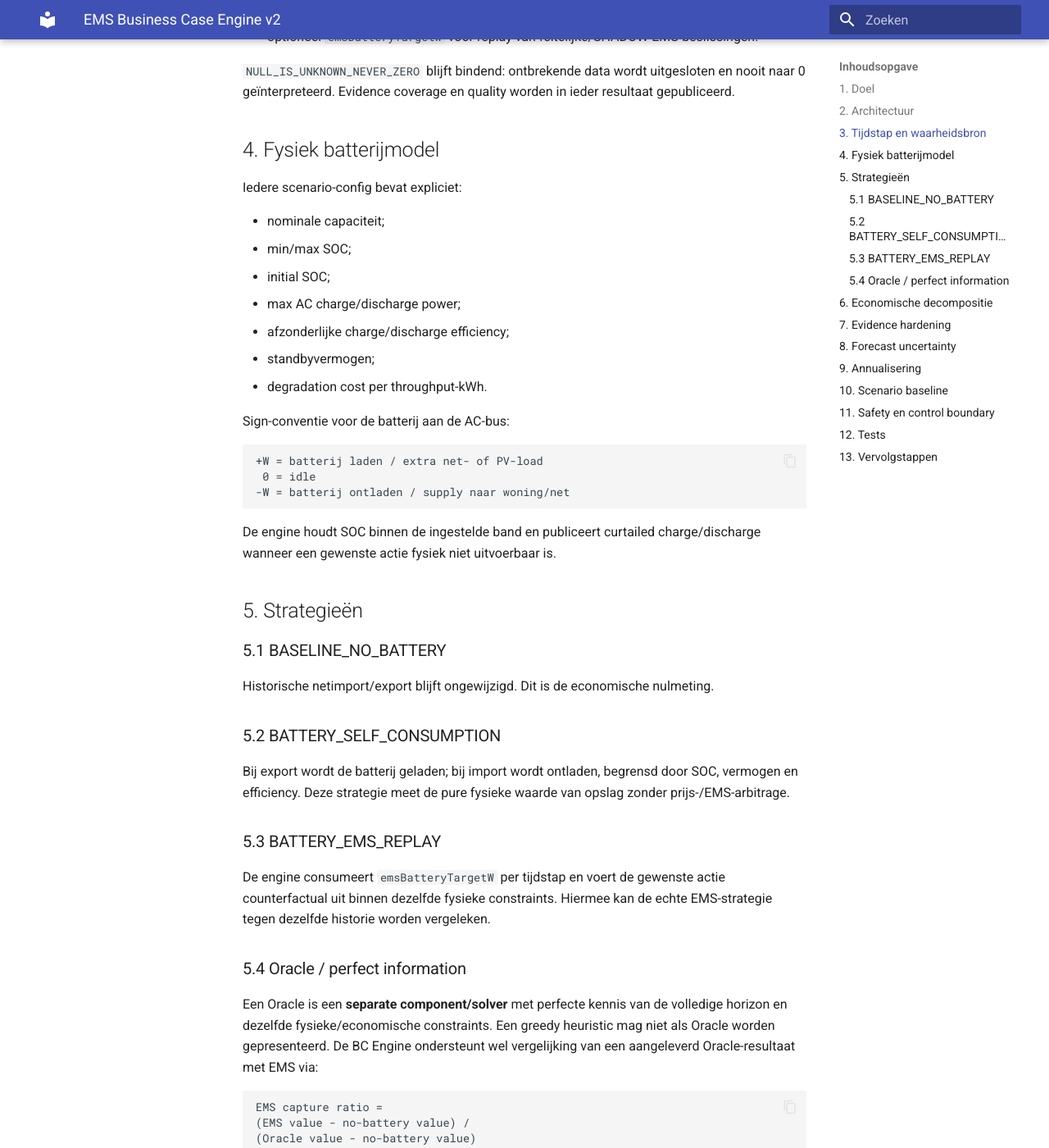
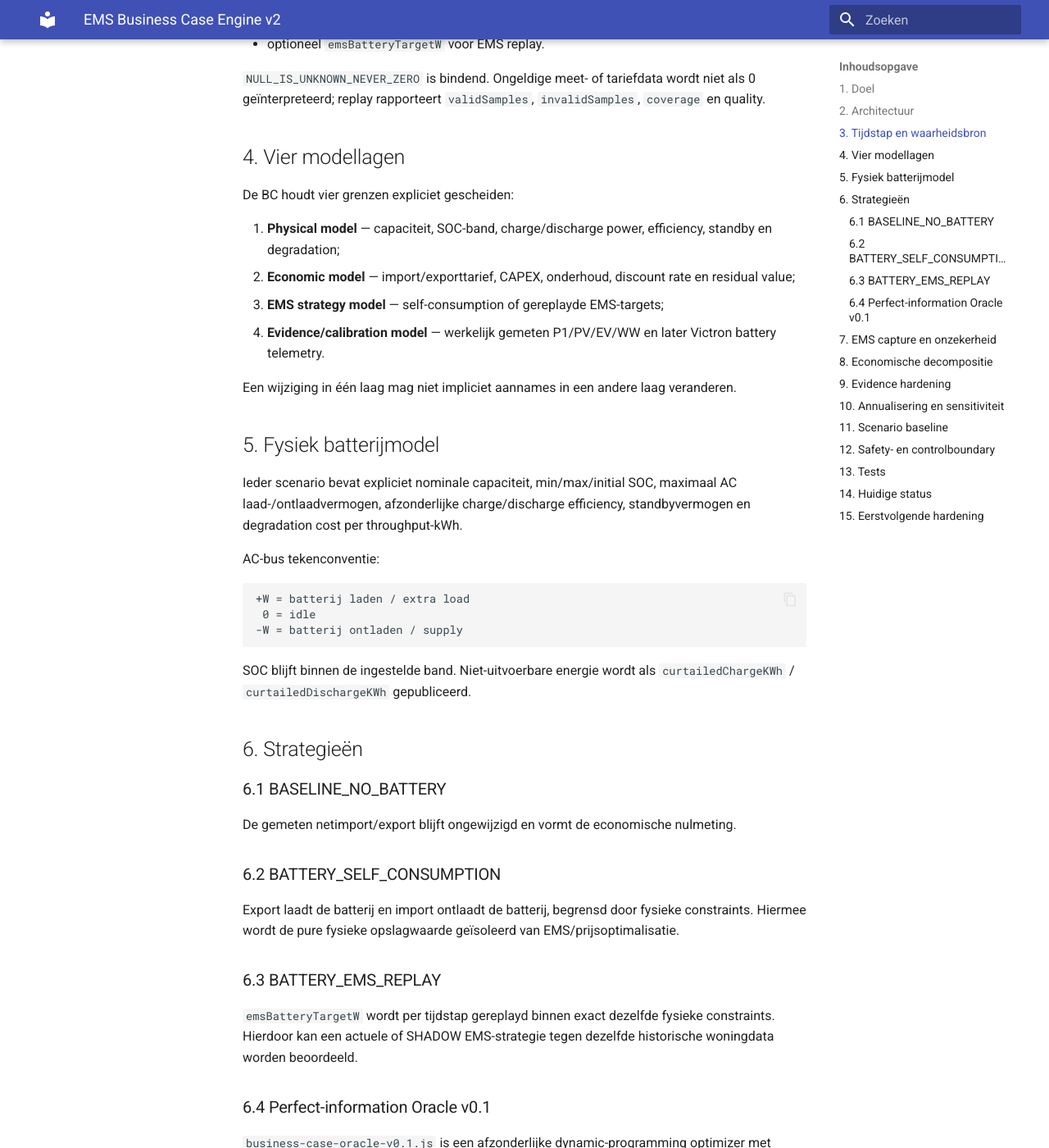
Before and after one commit to OnsKasteeltje/homey-energy-manual, an MkDocs documentation site: the page built from docs/software-architecture/components/business-case-engine-v2.md, in a window 1280 px wide and 1400 px high, scrolled down 1488 px. Shown: the whole window at 82% size. Built offline with MkDocs 1.6.1 and Material for MkDocs 9.7.7, drawn with Linux system fonts in a browser that asks for light colours; some of the changed text lies outside the part shown.

Commit message:
Complete Business Case Engine v2 architecture with Oracle and history adapter

````diff
--- a/docs/software-architecture/components/business-case-engine-v2.md
+++ b/docs/software-architecture/components/business-case-engine-v2.md
@@ -6,6 +6,8 @@
 last_verified: 2026-08-26
 sources:
   - docs/javascripts/business-case-engine-v2.js
+  - docs/javascripts/business-case-oracle-v0.1.js
+  - docs/javascripts/business-case-history-adapter-v0.1.js
   - docs/data/business-case-scenarios-v2.json
   - docs/data/energy-day-v2.json
   - docs/data/energy-day-series-7d.json
@@ -15,48 +17,50 @@
 
 ## 1. Doel
 
-De Business Case Engine maakt de economische onderbouwing van batterij/EMS-keuzes reproduceerbaar en evidence-driven. De engine simuleert counterfactual scenario's op dezelfde historische woningdata en scheidt fysieke aannames, economische aannames, EMS-strategie en gemeten evidence.
+De Business Case Engine maakt de economische onderbouwing van batterij/EMS-keuzes reproduceerbaar en evidence-driven. De component simuleert counterfactual scenario's op dezelfde historische woningdata en scheidt fysieke aannames, economische aannames, EMS-strategie en gemeten evidence.
 
-De component is **read-only** en heeft geen control- of writerroute naar Homey, Easee, boiler of Victron.
+De volledige component is **read-only**: `controlImpact=false`. Er bestaat geen writerroute naar Homey, Easee, boiler, Power Intent of Victron.
 
 ## 2. Architectuur
 
 ```text
-Historical evidence
-P1 + PV + EV + WW + prijzen + validity
+energy-day / day-series history
+P1 + PV + EV + WW + validity
              │
              ▼
-      Normalization / quality gate
+Business Case History Adapter v0.1
++ expliciete fixed/dynamic tariffs
              │
              ▼
-     Counterfactual replay kernel
-      ┌──────────┼───────────┐
-      ▼          ▼           ▼
-  no battery  self-use    EMS replay
-      │          │           │
-      └──────────┼───────────┘
-                 ▼
-   energy/economic decomposition
-                 │
-                 ├── avoided import
-                 ├── lost/avoided export
-                 ├── conversion losses
-                 ├── standby losses
-                 ├── throughput/degradation
-                 └── terminal SOC
-                 │
-                 ▼
-     annualization + NPV/payback
-                 │
-                 ▼
-       evidence/calibration loop
+      normalized time steps
+             │
+      ┌──────┴──────────────────────┐
+      ▼                             ▼
+Business Case Engine v2     Perfect-information Oracle v0.1
+replay kernel               dynamic programming
+      │                             │
+      ├─ no battery                 └─ Oracle targets
+      ├─ self-consumption                    │
+      └─ EMS replay                          ▼
+      │                              canonical replay kernel
+      └──────────────┬───────────────────────┘
+                     ▼
+        energy/economic decomposition
+                     │
+                     ├─ avoided import/export delta
+                     ├─ conversion + standby losses
+                     ├─ throughput/degradation
+                     ├─ terminal SOC
+                     ├─ evidence quality
+                     └─ NPV/payback/capture ratio
+                     │
+                     ▼
+            evidence/calibration loop
 ```
-
-Een aparte perfect-information optimizer mag later een Oracle-resultaat leveren. De replay-engine noemt een eigen heuristic **nooit** Oracle. `compareBusinessCases()` accepteert alleen een onafhankelijk aangeleverd Oracle-resultaat voor de EMS capture ratio.
 
 ## 3. Tijdstap en waarheidsbron
 
-De primaire replay-eenheid is een tijdstap. De actuele historylaag levert 5-minutenmetingen in `energy-day-v2.json` en 7-daagse historie in `energy-day-series-7d.json`.
+De primaire rekeneenheid is een tijdstap, niet een jaartotaal. De bestaande historylaag levert 5-minutenmetingen. `business-case-history-adapter-v0.1.js` vertaalt `p1W`, validity en relevante evidence naar het BC-contract.
 
 Per tijdstap zijn minimaal nodig:
 
@@ -64,49 +68,60 @@
 - importprijs in euro/kWh;
 - exportvergoeding in euro/kWh;
 - intervalduur;
-- optioneel `emsBatteryTargetW` voor replay van feitelijke/SHADOW EMS-beslissingen.
+- optioneel `emsBatteryTargetW` voor EMS replay.
 
-`NULL_IS_UNKNOWN_NEVER_ZERO` blijft bindend: ontbrekende data wordt uitgesloten en nooit naar 0 geïnterpreteerd. Evidence coverage en quality worden in ieder resultaat gepubliceerd.
+`NULL_IS_UNKNOWN_NEVER_ZERO` is bindend. Ongeldige meet- of tariefdata wordt niet als 0 geïnterpreteerd; replay rapporteert `validSamples`, `invalidSamples`, `coverage` en quality.
 
-## 4. Fysiek batterijmodel
+## 4. Vier modellagen
 
-Iedere scenario-config bevat expliciet:
+De BC houdt vier grenzen expliciet gescheiden:
 
-- nominale capaciteit;
-- min/max SOC;
-- initial SOC;
-- max AC charge/discharge power;
-- afzonderlijke charge/discharge efficiency;
-- standbyvermogen;
-- degradation cost per throughput-kWh.
+1. **Physical model** — capaciteit, SOC-band, charge/discharge power, efficiency, standby en degradation;
+2. **Economic model** — import/exporttarief, CAPEX, onderhoud, discount rate en residual value;
+3. **EMS strategy model** — self-consumption of gereplayde EMS-targets;
+4. **Evidence/calibration model** — werkelijk gemeten P1/PV/EV/WW en later Victron battery telemetry.
 
-Sign-conventie voor de batterij aan de AC-bus:
+Een wijziging in één laag mag niet impliciet aannames in een andere laag veranderen.
+
+## 5. Fysiek batterijmodel
+
+Ieder scenario bevat expliciet nominale capaciteit, min/max/initial SOC, maximaal AC laad-/ontlaadvermogen, afzonderlijke charge/discharge efficiency, standbyvermogen en degradation cost per throughput-kWh.
+
+AC-bus tekenconventie:
 
 ```text
-+W = batterij laden / extra net- of PV-load
++W = batterij laden / extra load
  0 = idle
--W = batterij ontladen / supply naar woning/net
+-W = batterij ontladen / supply
 ```
 
-De engine houdt SOC binnen de ingestelde band en publiceert curtailed charge/discharge wanneer een gewenste actie fysiek niet uitvoerbaar is.
+SOC blijft binnen de ingestelde band. Niet-uitvoerbare energie wordt als `curtailedChargeKWh` / `curtailedDischargeKWh` gepubliceerd.
 
-## 5. Strategieën
+## 6. Strategieën
 
-### 5.1 BASELINE_NO_BATTERY
+### 6.1 BASELINE_NO_BATTERY
 
-Historische netimport/export blijft ongewijzigd. Dit is de economische nulmeting.
+De gemeten netimport/export blijft ongewijzigd en vormt de economische nulmeting.
 
-### 5.2 BATTERY_SELF_CONSUMPTION
+### 6.2 BATTERY_SELF_CONSUMPTION
 
-Bij export wordt de batterij geladen; bij import wordt ontladen, begrensd door SOC, vermogen en efficiency. Deze strategie meet de pure fysieke waarde van opslag zonder prijs-/EMS-arbitrage.
+Export laadt de batterij en import ontlaadt de batterij, begrensd door fysieke constraints. Hiermee wordt de pure fysieke opslagwaarde geïsoleerd van EMS/prijsoptimalisatie.
 
-### 5.3 BATTERY_EMS_REPLAY
+### 6.3 BATTERY_EMS_REPLAY
 
-De engine consumeert `emsBatteryTargetW` per tijdstap en voert de gewenste actie counterfactual uit binnen dezelfde fysieke constraints. Hiermee kan de echte EMS-strategie tegen dezelfde historie worden vergeleken.
+`emsBatteryTargetW` wordt per tijdstap gereplayd binnen exact dezelfde fysieke constraints. Hierdoor kan een actuele of SHADOW EMS-strategie tegen dezelfde historische woningdata worden beoordeeld.
 
-### 5.4 Oracle / perfect information
+### 6.4 Perfect-information Oracle v0.1
 
-Een Oracle is een **separate component/solver** met perfecte kennis van de volledige horizon en dezelfde fysieke/economische constraints. Een greedy heuristic mag niet als Oracle worden gepresenteerd. De BC Engine ondersteunt wel vergelijking van een aangeleverd Oracle-resultaat met EMS via:
+`business-case-oracle-v0.1.js` is een afzonderlijke dynamic-programming optimizer met perfecte kennis van de volledige horizon. Hij gebruikt dezelfde SOC-, vermogen-, efficiency-, standby-, tariff- en degradation-semantiek als de replay-engine.
+
+De Oracle discretiseert batterij-energie (`energyStepKWh`, standaard 0,1 kWh) en rekent terminal energy value mee. Het resultaat wordt vervolgens opnieuw door de canonieke `BATTERY_EMS_REPLAY` kernel gevoerd; economische accounting blijft dus op één plek.
+
+De Oracle is een benchmark/bovengrens voor de gekozen discretisatie, geen voorspelling van gerealiseerde EMS-prestatie.
+
+## 7. EMS capture en onzekerheid
+
+Wanneer baseline, EMS replay en Oracle beschikbaar zijn:
 
 ```text
 EMS capture ratio =
@@ -114,9 +129,19 @@
 (Oracle value - no-battery value)
 ```
 
-## 6. Economische decompositie
+De doelarchitectuur onderscheidt daarnaast:
 
-Iedere euro moet herleidbaar zijn. De kernoutput onderscheidt minimaal:
+```text
+Oracle / perfect information
+Forecast-realistic EMS
+Realized EMS
+```
+
+Daarmee kunnen later forecast penalty en control/constraint penalty afzonderlijk worden verklaard.
+
+## 8. Economische decompositie
+
+Iedere euro moet herleidbaar zijn:
 
 ```text
 baseline energy cost
@@ -128,97 +153,80 @@
 net operational saving
 ```
 
-De energiekant publiceert daarnaast:
+De energiekant publiceert baseline/scenario import en export, charge/discharge, throughput, equivalent full cycles, conversion loss, standby, curtailed energy, self-consumption delta, avoided import en terminal SOC.
 
-- baseline/scenario import kWh;
-- baseline/scenario export kWh;
-- AC charge/discharge kWh;
-- batterijthroughput;
-- equivalent full cycles;
-- conversion losses;
-- standby losses;
-- curtailed energy;
-- self-consumption delta;
-- avoided import;
-- terminal SOC.
+`financialCase()` voegt CAPEX, onderhoud, residual value, discount rate, NPV en simple payback toe. CAPEX wordt niet verzonnen wanneer een gevalideerde actuele prijs ontbreekt.
 
-Financiële evaluatie voegt CAPEX, onderhoud, residual value, discount rate, NPV en simple payback toe. Financial metrics worden niet berekend met verzonnen CAPEX.
+## 9. Evidence hardening
 
-## 7. Evidence hardening
+Generieke aannames worden geleidelijk vervangen door gemeten evidence. Iedere calibratiecandidate houdt bron, periode, sample-count en quality/confidence traceerbaar.
 
-Generieke aannames worden geleidelijk vervangen door gemeten waarden. Iedere kalibratie houdt bron, periode, sample-count en confidence/quality bij.
-
-Prioriteit voor evidence:
+Evidence-prioriteit:
 
 1. werkelijk AC charge/discharge en SOC uit Victron zodra beschikbaar;
 2. P1 import/export en PV uit bestaande history;
-3. werkelijk batterijverlies/standby uit gemeten energy balance;
-4. werkelijk throughput/cycling/degradation-proxy;
+3. gemeten battery conversion/standby losses;
+4. werkelijk throughput/cycling;
 5. forecast-versus-realized verschil;
-6. EMS requested versus realized gedrag.
+6. EMS requested versus realized battery behavior.
 
-Een nieuwe gemeten waarde overschrijft een generieke aanname alleen wanneer meetkwaliteit en representativiteit expliciet voldoende zijn.
+Een enkele gebeurtenis promoveert nooit automatisch een structurele BC-aanname.
 
-## 8. Forecast uncertainty
+## 10. Annualisering en sensitiviteit
 
-De BC rapporteert uiteindelijk drie economische niveaus:
+`annualizeReplay()` kan korte windows extrapoleren, maar <90 dagen krijgt verplicht `SHORT_EVIDENCE_WINDOW`. Voor investeringsbesluiten is bij voorkeur een volledig representatief jaar of expliciet seizoensgewogen model nodig.
 
-```text
-Oracle / perfect information
-Forecast-realistic EMS
-Realized EMS
-```
+Definitieve BC-publicatie gebruikt downside/base/upside of equivalente sensitiviteitsbanden voor materiële aannames zoals CAPEX, import/exporttarief, efficiency, standby, degradation/lifetime en forecastkwaliteit.
 
-Daaruit worden afzonderlijk forecast penalty en control/constraint penalty afgeleid. Een Oracle-resultaat mag nooit rechtstreeks als haalbare jaarlijkse besparing worden gepresenteerd.
+## 11. Scenario baseline
 
-## 9. Annualisering
-
-Korte meetvensters mogen technisch worden geannualiseerd, maar krijgen `SHORT_EVIDENCE_WINDOW`. Tot minimaal 90 dagen representatieve historie wordt annualisering als voorlopig beschouwd. Seizoenseffecten worden niet weggepoetst door een simpele vermenigvuldigingsfactor.
-
-Voor een investeringsbesluit is bij voorkeur een volledig jaar historische replay beschikbaar, of een expliciet seizoensgewogen model.
-
-## 10. Scenario baseline
-
-`business-case-scenarios-v2.json` bevat momenteel:
+`business-case-scenarios-v2.json` bevat:
 
 - 2 × Pylontech US5000;
 - 3 × Pylontech US5000;
 - BYD compatible reference.
 
-Technische waarden zijn expliciete SHADOW-aannames. CAPEX blijft `null` tot actuele gevalideerde prijzen zijn vastgelegd. De BYD-reference is geen definitieve productkeuze zolang het exacte model niet is geselecteerd.
+Technische waarden zijn SHADOW-aannames met quality-label. CAPEX blijft `null` tot een actuele gevalideerde prijs is vastgelegd. De BYD-reference is geen definitieve productkeuze zolang exact model/capaciteit niet is gekozen.
 
-## 11. Safety en control boundary
+## 12. Safety- en controlboundary
 
 Harde invarianten:
 
 - `readOnly=true`;
 - `controlImpact=false`;
-- geen Homey/device writes;
-- geen aanpassing van Power Intent;
-- geen economische uitkomst mag realtime safety/control overrulen;
-- incomplete evidence wordt zichtbaar gedegradeerd, niet geïmputeerd als waarheid;
-- scenario's gebruiken dezelfde constraints om eerlijke vergelijking te garanderen;
-- Oracle en realized/forecast resultaten worden nooit semantisch vermengd.
+- geen Homey/device/network writes;
+- geen wijziging van Power Intent;
+- BC/Oracle mag realtime safety of control nooit overrulen;
+- incomplete evidence degradeert zichtbaar;
+- scenariovergelijkingen gebruiken dezelfde inputreeks en rekenregels;
+- Oracle, forecast en realized blijven semantisch gescheiden.
 
-## 12. Tests
+Een toekomstige optimizer die runtime batterijpolicy voedt is **niet** deze component en vereist een aparte SHADOW/control release-gate.
 
-`tests/business-case-engine-v2.test.mjs` valideert minimaal:
+## 13. Tests
 
-- baseline-identiteit;
-- self-consumption charge/discharge;
-- SOC-band;
-- EMS-target power clamp;
-- evidence-quality bij invalid samples;
-- degradation accounting;
-- korte-window annualization warning;
-- discounted NPV/payback;
-- EMS capture ratio tegen onafhankelijk Oracle-resultaat.
+Automatische tests dekken minimaal baseline-identiteit, self-consumption, SOC-band, power-clamps, evidence quality, degradation, annualisering, discounted NPV/payback, EMS capture, Oracle cheap→expensive shifting, read-only boundary en history-adapter null semantics.
 
-## 13. Vervolgstappen
+## 14. Huidige status
 
-1. history normalizer bouwen die `energy-day-series-7d.json` direct naar BC samples omzet inclusief prijscontext;
-2. meerdere weken/maanden persistent history beschikbaar maken;
-3. gevalideerde CAPEX-componenten vastleggen per hardwarevariant;
-4. onafhankelijke perfect-information optimizer toevoegen;
-5. forecast-realistic replay koppelen aan Planner/Power Intent history;
-6. na Victron-installatie measured efficiency/standby/throughput automatisch als calibration evidence opnemen.
+| Onderdeel | Status |
+|---|---|
+| Replay kernel | IMPLEMENTED SHADOW/read-only |
+| History adapter | IMPLEMENTED v0.1 |
+| Perfect-information Oracle | IMPLEMENTED v0.1 |
+| Scenario config 2×/3× Pylontech | IMPLEMENTED assumptions |
+| BYD exact productmodel/CAPEX | OPEN |
+| Fixed-price replay | technisch ondersteund |
+| Dynamic tariff resolver | interface ondersteund; data-koppeling nog te voltooien |
+| Forecast-realistic EMS replay | OPEN: Planner/Power Intent history koppelen |
+| Victron measured calibration | OPEN tot fysieke integratie |
+| >90d / jaar-history | OPEN |
+
+## 15. Eerstvolgende hardening
+
+1. actuele contract/tariefreeks direct aan de history adapter koppelen;
+2. langere persistent history beschikbaar maken;
+3. actuele gevalideerde CAPEX per hardwarevariant vastleggen;
+4. forecast/Power Intent history als aparte replaybron opslaan;
+5. na Victron-installatie efficiency/standby/throughput automatisch als calibration evidence berekenen;
+6. Oracle discretisatie en terminal-value gevoeligheid benchmarken tegen externe optimizerreferenties.
````
